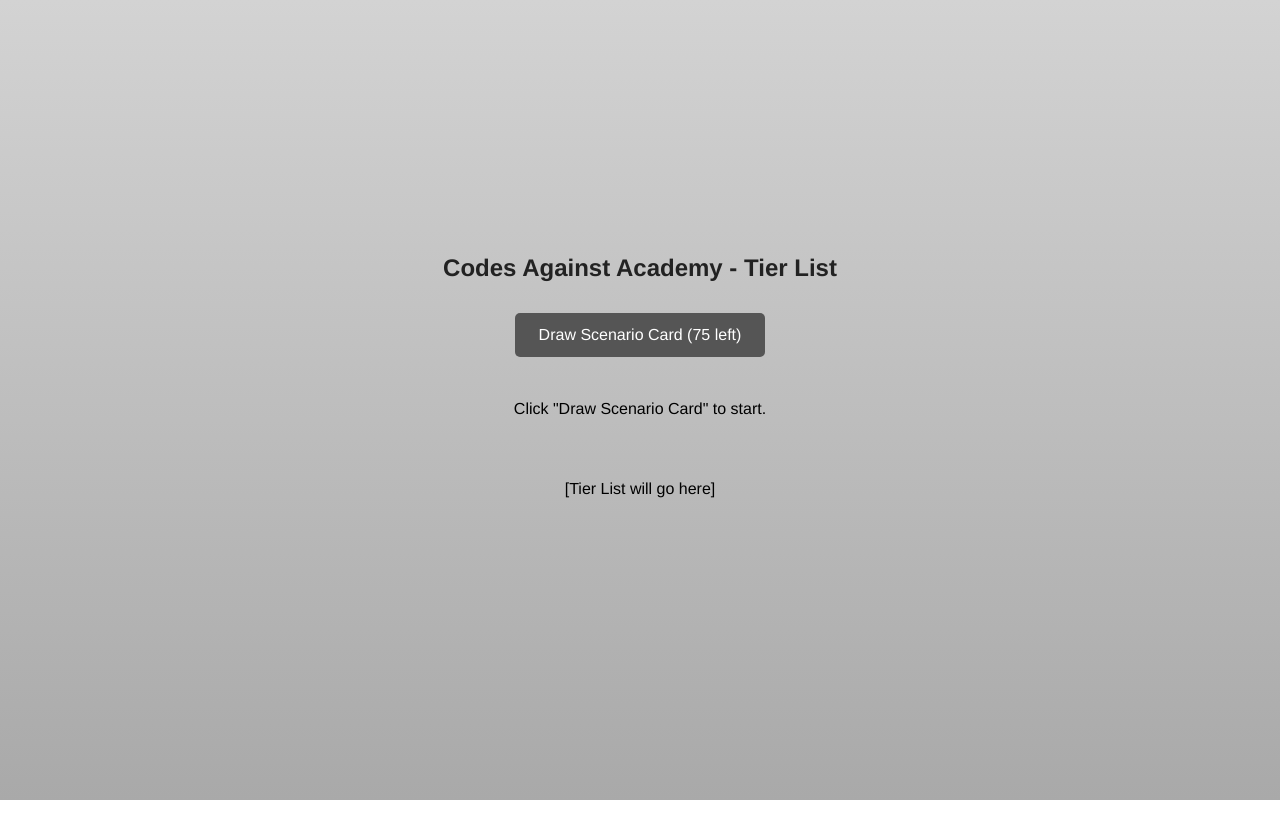
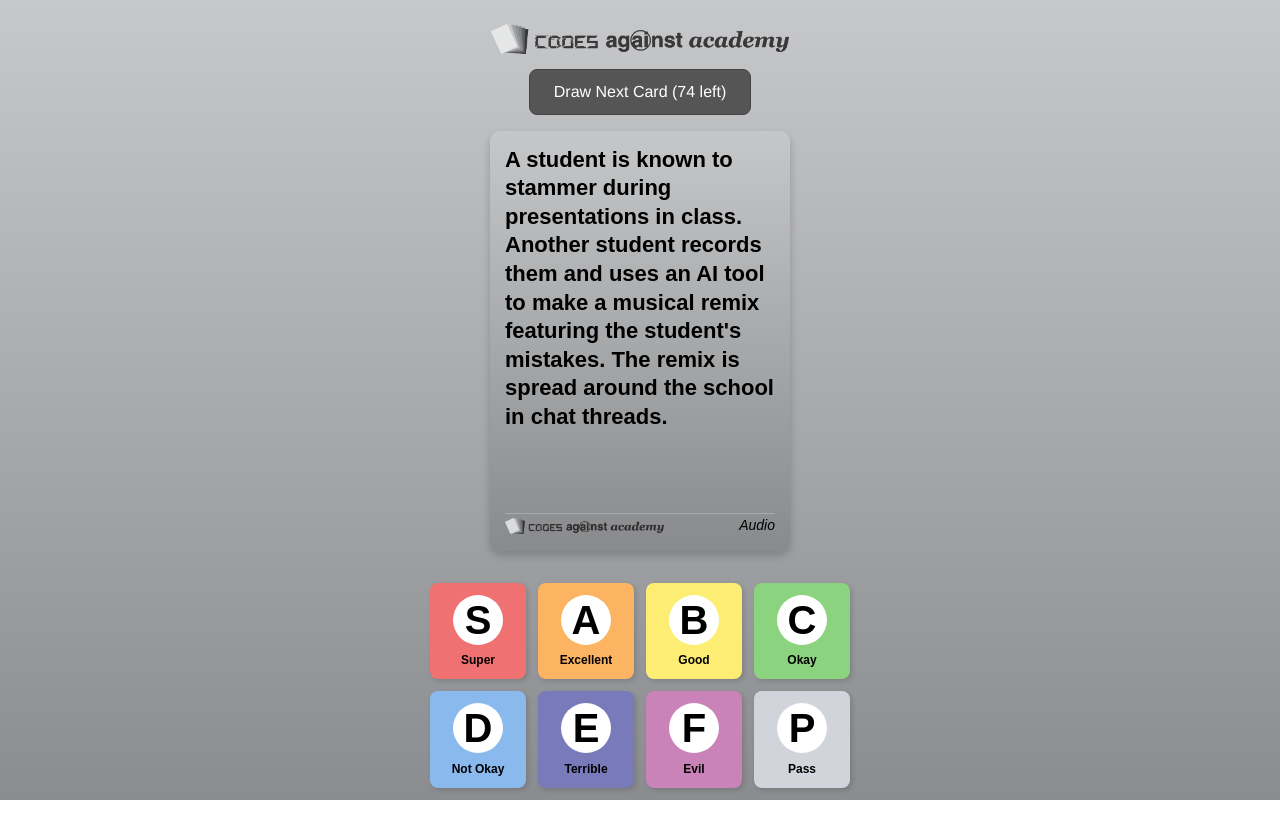
Before and after one commit to rootlake/codesagainstacademy, a Svelte app: page / in a window 1280 px wide. Before the commit the page ends 800 px from the top, so only its background shows below. Built offline with nearby package versions, Linux system fonts and the light colour scheme.

Commit message:
feat: Finalize layout, restore shuffle, remove debug styles

```diff
--- a/src/App.svelte
+++ b/src/App.svelte
@@ -4,6 +4,8 @@
   // Assuming scenarios.json is correctly placed and Vite handles JSON imports
   import scenariosData from './lib/data/scenarios.json';
   import CurrentCardDisplay from './lib/components/CurrentCardDisplay.svelte'; // Import the new component
+  import TierListDisplay from './lib/components/TierListDisplay.svelte'; // Import TierListDisplay
+  import logoSrc from '/minilogo.png'; // Import the logo for the header
 
   // Utility function to shuffle an array (Fisher-Yates)
   function shuffleArray<T>(array: T[]): T[] {
@@ -15,21 +17,28 @@
   }
 
   onMount(() => {
-    // Type assertion might be needed depending on JSON structure and TS config
     const allCards = scenariosData as ScenarioCard[];
+    const scenarioCards = allCards;
 
-    // Filter only scenario cards - REMOVED as all cards are scenarios in this file
-    // const scenarioCards = allCards.filter(card => card.type === 'scenario');
-    const scenarioCards = allCards; // Use all cards directly
+    if (scenarioCards.length === 0) {
+      console.error("No scenario cards found!");
+      return;
+    }
 
-    // Set the full deck (useful for reference or reset later)
-    fullDeck.set(scenarioCards);
+    // Set the full deck reference
+    fullDeck.set([...scenarioCards]);
 
-    // Shuffle and set the available deck
-    availableDeck.set(shuffleArray([...scenarioCards]));
+    // Shuffle the whole deck first
+    const shuffledDeck = shuffleArray([...scenarioCards]);
+
+    // Set the initial card (first from shuffled)
+    currentCard.set(shuffledDeck.shift()!); // Remove first card and set it
+
+    // Set the remaining shuffled cards as the available deck
+    availableDeck.set(shuffledDeck);
 
     // Reset current card and tiers if needed (optional)
-    currentCard.set(null);
+    // currentCard.set(null);
     // tieredCards.set(initialTiers); // Reset tiers if implementing replayability
   });
 
@@ -58,113 +67,168 @@
 </script>
 
 <main class="game-container">
-  <h1>Codes Against Academy - Tier List</h1>
+  <!-- Replace H1 with Logo -->
+  <div class="logo-header">
+    <img src={logoSrc} alt="Codes Against Academy" />
+  </div>
+  <!-- <h1>Codes Against Academy - Tier List</h1> -->
 
   <div class="controls">
     <button on:click={drawCard} disabled={$availableDeck.length === 0}>
-      Draw Scenario Card ({$availableDeck.length} left)
+      Draw Next Card ({$availableDeck.length} left)
     </button>
   </div>
 
   <div class="card-area">
-    {#if $currentCard}
-      <!-- Use the component instead of the placeholder -->
+    <!-- Always display the card component, remove placeholder logic -->
+    <CurrentCardDisplay />
+    <!-- {#if $currentCard}
       <CurrentCardDisplay />
-      <!-- <div class="current-card-placeholder">
-        <h2>Current Scenario</h2>
-        <p>{$currentCard.scenario}</p>
-      </div> -->
     {:else if $availableDeck.length > 0}
-      <p>Click "Draw Scenario Card" to start.</p>
-	{:else}
-	  <p>Deck empty!</p>
-	{/if}
+       Initial state handled by setting currentCard in onMount
+    {:else}
+      <div class="card-placeholder empty">
+         <p>Deck empty!</p>
+      </div>
+    {/if} -->
   </div>
 
   <div class="tier-list-area">
-    <!-- Placeholder for TierListContainer component -->
-    <p>[Tier List will go here]</p>
+    <!-- Use the TierListDisplay component -->
+    <TierListDisplay />
+    <!-- <p>[Tier List will go here]</p> -->
   </div>
 
 </main>
 
 <style>
+  /* --- Global Styles --- */
+  :global(html, body) {
+    margin: 0;
+    padding: 0;
+    height: 100%; /* Ensure html also takes height */
+  }
+  :global(body) {
+    /* margin: 0; /* Moved to above reset */
+    background: linear-gradient(to bottom, #C7C8CA, #8B8C8F);
+    color: #000;
+    /* min-height: 100vh; /* Not needed with height: 100% */
+    overflow: hidden; /* Prevent scrolling */
+  }
+  :global(h1) { /* Keep rule but comment out content */
+    /* text-align: center; */
+    /* color: #222; */
+    /* font-family: 'Helvetica Neue', Helvetica, Arial, sans-serif; */
+    /* font-size: 1.5rem; */
+    /* margin-top: 1rem; */
+    /* margin-bottom: 0.5rem; */
+    /* outline: 1px solid orange; */
+  }
+
+  /* --- Component Styles --- */
+  .logo-header {
+    text-align: center;
+    padding: 0.5rem 0;
+    /* outline: 1px solid orange; /* Removed */
+  }
+  .logo-header img {
+    height: 30px; /* Adjust logo size as needed */
+    width: auto;
+    opacity: 0.8;
+  }
+
   .game-container {
     max-width: 800px;
-    margin: 2rem auto;
+    margin-left: auto;
+    margin-right: auto;
     padding: 1rem;
-    font-family: 'Helvetica Neue', Helvetica, Arial, sans-serif; /* Updated font */
+    font-family: 'Helvetica Neue', Helvetica, Arial, sans-serif;
     display: flex;
     flex-direction: column;
-    gap: 1.5rem;
+    height: 100vh;
+    height: 100svh;
+    box-sizing: border-box;
+    /* outline: 2px solid red; /* Removed */
   }
 
   .controls {
     text-align: center;
+    /* outline: 2px solid blue; /* Removed */
+    margin-bottom: 0.5rem;
   }
 
   .controls button {
     padding: 0.8rem 1.5rem;
     font-size: 1rem;
     cursor: pointer;
-    background-color: #555; /* Darker button */
+    background-color: #555;
     color: #fff;
-    border: none;
-    border-radius: 5px;
-    font-family: 'Helvetica Neue', Helvetica, Arial, sans-serif; /* Match font */
+    border: 1px solid #444; /* Added subtle border */
+    border-radius: 8px; /* Slightly more rounded */
+    font-family: 'Helvetica Neue', Helvetica, Arial, sans-serif;
+    transition: background-color 0.2s ease;
+  }
+  .controls button:hover:not(:disabled) {
+    background-color: #666;
   }
   .controls button:disabled {
     background-color: #777;
+    border-color: #666;
     cursor: not-allowed;
   }
 
-  /* Remove placeholder borders */
-  .card-area,
-  .tier-list-area {
-	border: none; /* Remove border */
-	padding: 0; /* Remove padding */
-	text-align: center;
-  }
-
-  .current-card-placeholder {
-    background: linear-gradient(to bottom, #E0E0E0, #B0B0B0); /* Light gray gradient */
-    border: 1px solid #999; /* Slightly darker border */
-    border-radius: 20px; /* Significant rounding */
-    padding: 2rem; /* More padding */
-    color: #000; /* Black text */
-    font-family: 'Helvetica Neue', Helvetica, Arial, sans-serif; /* Bold sans-serif */
-    font-weight: bold;
-    min-height: 300px; /* Give it more height */
-    display: flex; /* Use flexbox for layout */
-    flex-direction: column; /* Stack content vertically */
-    justify-content: center; /* Center text vertically */
-    text-align: center; /* Center text horizontally */
-    box-shadow: 3px 3px 8px rgba(0,0,0,0.2); /* Subtle shadow */
-    /* Make text visible on gradient */
-    text-shadow: 1px 1px 1px rgba(255,255,255,0.5); /* Subtle light shadow for readability */
-  }
-  .current-card-placeholder h2 {
-    color: #222; /* Darker heading inside card */
+  .card-area {
+    border: none;
+    padding: 0.5rem;
+    text-align: center;
+    /* outline: 2px solid green; /* Removed */
+    display: flex;
+    justify-content: center;
+    align-items: center;
+    flex-shrink: 0;
     margin-bottom: 1rem;
   }
 
+  /* Styles for the placeholder when no card is displayed - NOW UNUSED */
+  /*
+  .card-placeholder {
+    max-width: 300px;
+    margin: 0 auto;
+    aspect-ratio: 2.5 / 3.5;
+    background-color: #BDBDBD;
+    border: 1px solid #999;
+    border-radius: 20px;
+    display: block;
+    color: #666;
+    font-style: italic;
+    box-shadow: 5px 5px 15px rgba(0,0,0,0.3);
+    height: 420px;
+  }
+  .card-placeholder.empty {
+    background-color: #A0A0A0;
+  }
+  .card-placeholder.empty p {
+    margin: 0;
+  }
+  */
+
   .tier-list-area {
     min-height: 100px;
+    text-align: center;
+    border: none;
+    padding: 0;
+    line-height: normal;
+    /* outline: 2px solid purple; /* Removed debug outline */
+    flex-shrink: 0;
+    /* margin-top: auto; /* Removed - let it flow naturally */
   }
+  /* Removed tier-list-area p rule */
 
-  /* Basic reset/global styles */
-  :global(body) {
-    margin: 0;
-    background: linear-gradient(to bottom, #D3D3D3, #A9A9A9); /* Outer background gradient */
-    color: #000; /* Default text black for now */
-    min-height: 100vh; /* Ensure gradient covers full height */
-  }
-  :global(h1) {
-    text-align: center;
-    color: #222;
-    font-family: 'Helvetica Neue', Helvetica, Arial, sans-serif;
-    font-size: 1.5rem; /* Reduced font size significantly */
-    margin-top: 1rem; /* Added some margin */
-    margin-bottom: 0.5rem;
-  }
+  /* REMOVED old .current-card-placeholder styles as they are unused */
+
+  /* --- Debug Outlines --- */
+  h1 { outline: 1px solid orange; }
+  .card-placeholder { outline: 3px dashed lime; } /* Make placeholder outline distinct */
+  /* --- End Debug Outlines --- */
+
 </style>
--- a/src/lib/components/CurrentCardDisplay.svelte
+++ b/src/lib/components/CurrentCardDisplay.svelte
@@ -1,6 +1,7 @@
 <script lang="ts">
   import { currentCard, type ScenarioCard } from '../store'; // Use relative path for store
   import { onDestroy } from 'svelte';
+  import logoSrc from '/minilogo.png'; // Import the logo
 
   let card: ScenarioCard | null = null;
 
@@ -19,88 +20,103 @@
 </script>
 
 {#if card}
-  <div class="card-display">
-    <div class="card-content">
+  <!-- Renamed outer div to mimic .card-front structure -->
+  <div class="card-front">
+    <!-- Added text-container div -->
+    <div class="text-container">
       <p>{card.scenario}</p>
     </div>
-    <div class="card-footer">
-      <!-- <img src={logoSrc} alt="Codes Against Academy Logo" class="footer-logo"/> -->
-      <span class="footer-logo-placeholder">[Logo]</span>
-      <span class="footer-title">CODES ag<span class="against">a</span>inst academy</span>
-      <span class="footer-category">{card.category}</span>
+    <!-- Renamed footer div to mimic .bottom-elements -->
+    <div class="bottom-elements">
+      <img src={logoSrc} alt="Codes Against Academy Logo" class="logo"/>
+      <span class="category">{card.category}</span>
     </div>
   </div>
 {/if}
 
 <style>
-  .card-display {
-    background: linear-gradient(to bottom, #F0F0F0, #C8C8C8); /* Slightly lighter gradient */
-    border: 1px solid #888; /* Slightly darker border */
-    border-radius: 20px;
-    padding: 1.5rem;
-    color: #000;
-    font-family: 'Helvetica Neue', Helvetica, Arial, sans-serif;
-    font-weight: bold;
-    min-height: 300px;
+  /* --- Debug Outlines --- Removed */
+  /*
+  .card-front { outline: 2px dotted cyan; }
+  .text-container { outline: 1px solid yellow; }
+  .bottom-elements { outline: 1px solid magenta; }
+  */
+  /* --- End Debug Outlines --- */
+
+  .card-front {
+    /* --- Dimensions (from original .card) --- */
+    width: 300px;
+    height: 420px;
+    /* --- Background & Appearance (from original .card-front) --- */
+    background: linear-gradient(to bottom, #C6C7C9, #888A8C); /* Original gradient */
+    border-radius: 10px; /* Original rounding */
+    box-shadow: 0 4px 8px rgba(0, 0, 0, 0.2); /* Original shadow */
+    /* --- Layout (from original .card-front) --- */
+    padding: 15px; /* Reduced padding */
+    box-sizing: border-box;
     display: flex;
     flex-direction: column;
-    justify-content: space-between;
-    text-align: center;
-    box-shadow: 5px 5px 15px rgba(0,0,0,0.3); /* Stronger shadow */
-    text-shadow: 1px 1px 1px rgba(255,255,255,0.5);
-    position: relative;
-    cursor: grab;
-    user-select: none;
-    -webkit-user-select: none;
-    touch-action: none;
+    position: relative; /* Needed for absolute positioning of footer */
+    margin: 0 auto; /* Center the card */
+    /* --- Font (from original .card-front) --- */
+    font-family: Arial, sans-serif; /* Original font */
+    font-weight: bold;
+    color: #000;
+    /* --- Remove Svelte defaults if needed --- */
+    overflow: hidden; /* Added from original */
   }
 
-  .card-content {
-    flex-grow: 1; /* Allow content to take available space */
-    display: flex;
-    align-items: center; /* Center text vertically */
-    justify-content: center;
-    padding-bottom: 1rem; /* Space above footer */
+  .text-container {
+    flex: 1;
+    margin-bottom: 5px; /* Reduced gutter significantly */
+    overflow: hidden;
+    /* Ensure text aligns top-left */
+    text-align: left;
+    display: flex; /* To align paragraph */
+    align-items: flex-start;
   }
 
-  .card-footer {
+  .text-container p {
+    margin: 0;
+    width: 100%;
+    word-wrap: break-word;
+    font-size: clamp(14px, 3.5vw, 22px); /* Slightly smaller font size range */
+    line-height: 1.3;
+    color: #000;
+    /* Remove any inherited bolding if needed, already on parent */
+    /* font-weight: normal; */
+  }
+
+  .bottom-elements {
+    height: 20px; /* Reduced footer height further */
     display: flex;
     justify-content: space-between;
     align-items: center;
-    font-family: 'Times New Roman', Times, serif; /* Serif font for footer */
-    font-weight: normal; /* Normal weight for footer */
-    font-size: 0.9rem;
-    color: #333; /* Darker footer text */
-    text-shadow: none; /* Remove text shadow from footer */
-    border-top: 1px solid #aaa; /* Separator line */
-    padding-top: 0.5rem;
-    margin-top: 1rem; /* Space between content and footer */
+    width: 100%;
+    border-top: 1px solid #aaa;
+    padding-top: 2px; /* Reduced padding */
+    margin-top: 3px; /* Reduced margin */
   }
 
-  .footer-logo-placeholder {
-    /* Style the logo placeholder */
-    font-style: italic;
-    color: #666;
-  }
-  /*
-  .footer-logo {
-     height: 20px;
-     width: auto;
-  }
-  */
-
-  .footer-title {
-    /* Specific styling if needed */
-  }
-  .against {
-    /* Style the 'a' in against if needed, e.g., different font/style */
-     font-family: sans-serif; /* Or specific font */
-     display: inline-block;
-     transform: rotate(-15deg); /* Example rotation */
+  .logo {
+    height: 16px; /* Slightly smaller logo */
+    width: auto;
+    opacity: 0.8; /* Original opacity */
+    display: block; /* Ensure proper rendering */
   }
 
-  .footer-category {
-    /* Specific styling if needed */
+  .category {
+    font-size: clamp(11px, 2vw, 14px); /* Slightly smaller category text */
+    color: #000;
+    font-style: italic; /* Original style */
+    font-weight: normal; /* Original weight */
   }
 
+  /* --- Remove styles specific to drag/interaction for now --- */
+  /* cursor: grab; */
+  /* user-select: none; */
+  /* -webkit-user-select: none; */
+  /* touch-action: none; */
+  /* container-type: inline-size; */
+
 </style>
--- /dev/null
+++ b/src/lib/components/TierCard.svelte
@@ -0,0 +1,56 @@
+<!-- src/lib/components/TierCard.svelte -->
+<script lang="ts">
+  export let tierId: string = '';
+  export let color: string = '#ccc'; // Default color
+  export let description: string | undefined = undefined;
+</script>
+
+<div class="tier-card" style:--tier-color={color}>
+  <div class="circle">
+    <span class="letter">{tierId}</span>
+  </div>
+  {#if description}
+    <span class="description">{description}</span>
+  {/if}
+</div>
+
+<style>
+  .tier-card {
+    background-color: var(--tier-color);
+    padding: 0.75rem 0.5rem; /* Padding top/bottom and left/right */
+    border-radius: 8px;
+    display: flex;
+    flex-direction: column;
+    align-items: center;
+    gap: 0.3rem; /* Space between circle and description */
+    min-width: 80px; /* Ensure minimum width */
+    box-shadow: 2px 2px 5px rgba(0,0,0,0.15);
+  }
+
+  .circle {
+    background-color: white;
+    width: 50px; /* Adjust size as needed */
+    height: 50px;
+    border-radius: 50%;
+    display: flex;
+    justify-content: center;
+    align-items: center;
+    margin-bottom: 0.25rem; /* Space below circle */
+  }
+
+  .letter {
+    font-family: Arial, Helvetica, sans-serif;
+    font-weight: bold;
+    font-size: 2.5rem; /* Large letter */
+    color: black;
+    line-height: 1; /* Prevent extra vertical space */
+  }
+
+  .description {
+    font-family: Arial, Helvetica, sans-serif;
+    font-size: 0.75rem;
+    font-weight: bold;
+    color: black;
+    text-align: center;
+  }
+</style>
--- /dev/null
+++ b/src/lib/components/TierListDisplay.svelte
@@ -0,0 +1,46 @@
+<!-- src/lib/components/TierListDisplay.svelte -->
+<script lang="ts">
+  import TierCard from './TierCard.svelte';
+
+  interface TierInfo {
+    id: string;
+    color: string;
+    description?: string;
+  }
+
+  // Define tier data (colors sampled from image)
+  const tiers: TierInfo[] = [
+    { id: 'S', color: '#f07171', description: 'Super' },
+    { id: 'A', color: '#fdb462', description: 'Excellent' },
+    { id: 'B', color: '#fdee73', description: 'Good' },
+    { id: 'C', color: '#8bd37e', description: 'Okay' },
+    { id: 'D', color: '#8ab9ed', description: 'Not Okay' },
+    { id: 'E', color: '#787ABA', description: 'Terrible' },
+    { id: 'F', color: '#CA83B8', description: 'Evil' },
+    // Add Pass/Discard placeholder
+    { id: 'P', color: '#D1D5DB', description: 'Pass' }, // Example gray
+  ];
+</script>
+
+<div class="tier-list-container">
+  {#each tiers as tier (tier.id)}
+    <TierCard
+      tierId={tier.id}
+      color={tier.color}
+      description={tier.description}
+    />
+  {/each}
+</div>
+
+<style>
+  .tier-list-container {
+    display: grid;
+    grid-template-columns: repeat(4, auto);
+    justify-items: center;
+    gap: 0.75rem;
+    padding: 0.5rem;
+    /* max-width: calc(4 * 90px + 3 * 0.75rem); /* Removed max-width */
+    margin: 0 auto;
+    /* Parent (.tier-list-area) uses text-align: center to center this grid */
+  }
+</style>
```
Also changed, not shown: public/minilogo.png (added).
